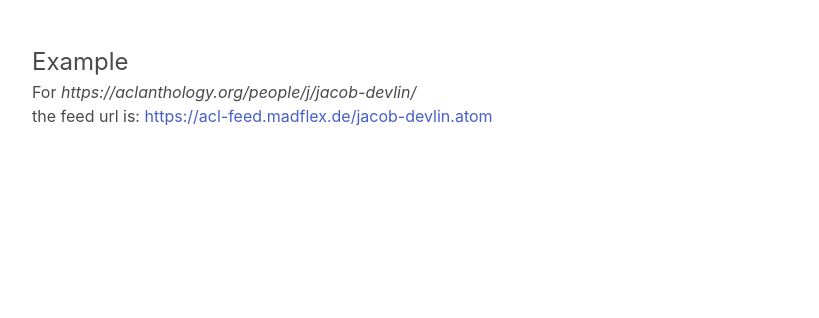
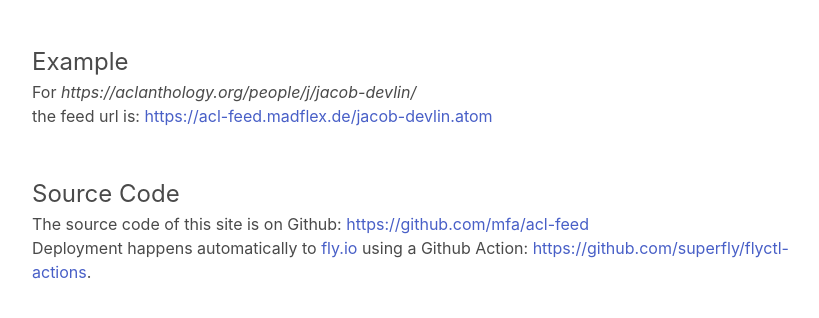
Before and after one commit to mfa/acl-feed, a Flask app: page / in a window 1280 px wide. Shown: the part 176-494 px from the top of the page, without its empty margins (236-1055 px from the left). Run offline with Flask 2, Linux system fonts and the light colour scheme.

Commit message:
add reference to code on github to index page

```diff
--- a/app/templates/home.html
+++ b/app/templates/home.html
@@ -46,6 +46,9 @@
           <p>
             the feed url is: <a href="/jacob-devlin.atom">https://acl-feed.madflex.de/jacob-devlin.atom</a>
           </p>
+          <h4 class="is-size-4 mt-6">Source Code</h4>
+          <p>The source code of this site is on Github: <a href="https://github.com/mfa/acl-feed">https://github.com/mfa/acl-feed</a></p>
+          <p>Deployment happens automatically to <a href="https://fly.io">fly.io</a> using a Github Action: <a href="https://github.com/superfly/flyctl-actions">https://github.com/superfly/flyctl-actions</a>.</p>
         </div>
       </div>
     </div>
```
